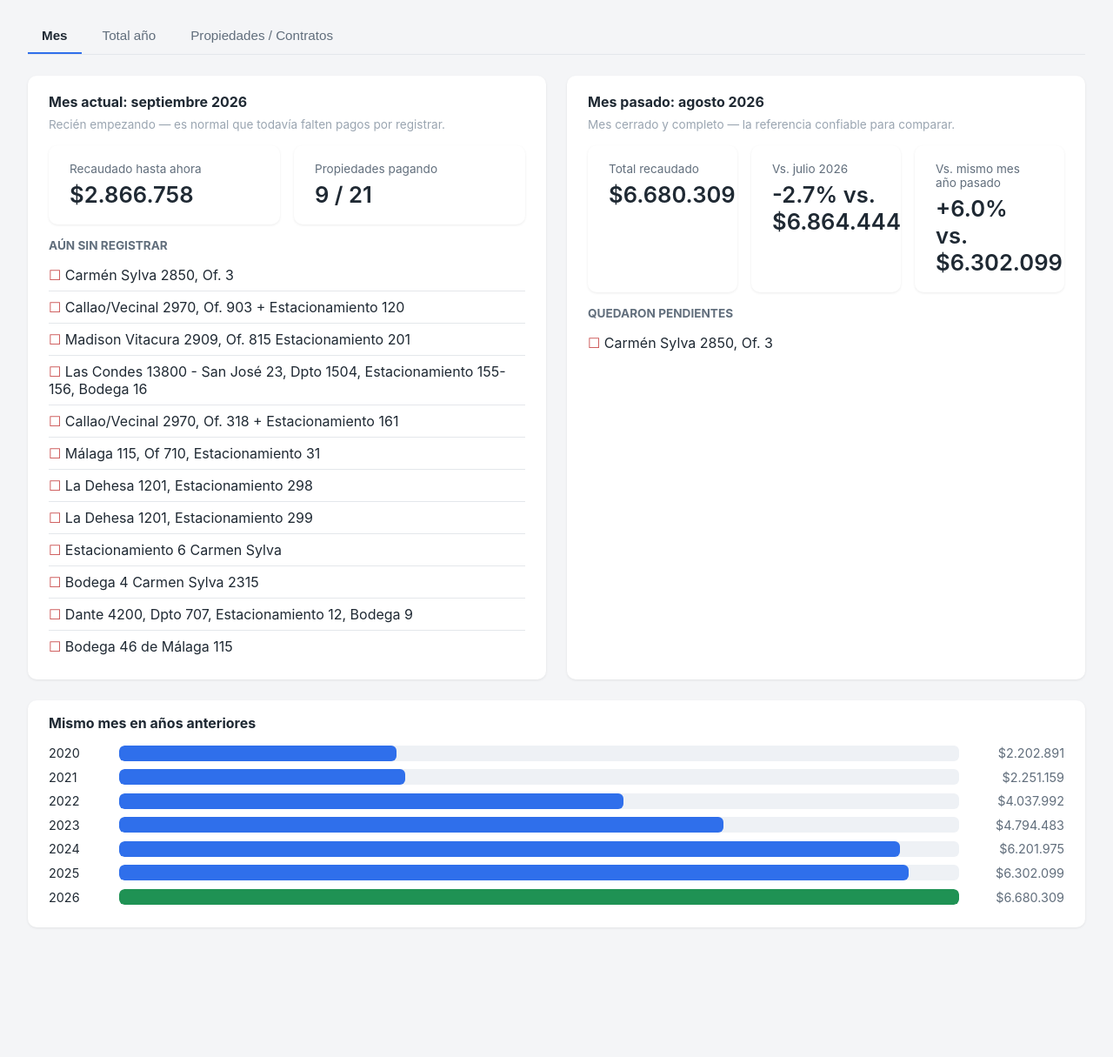
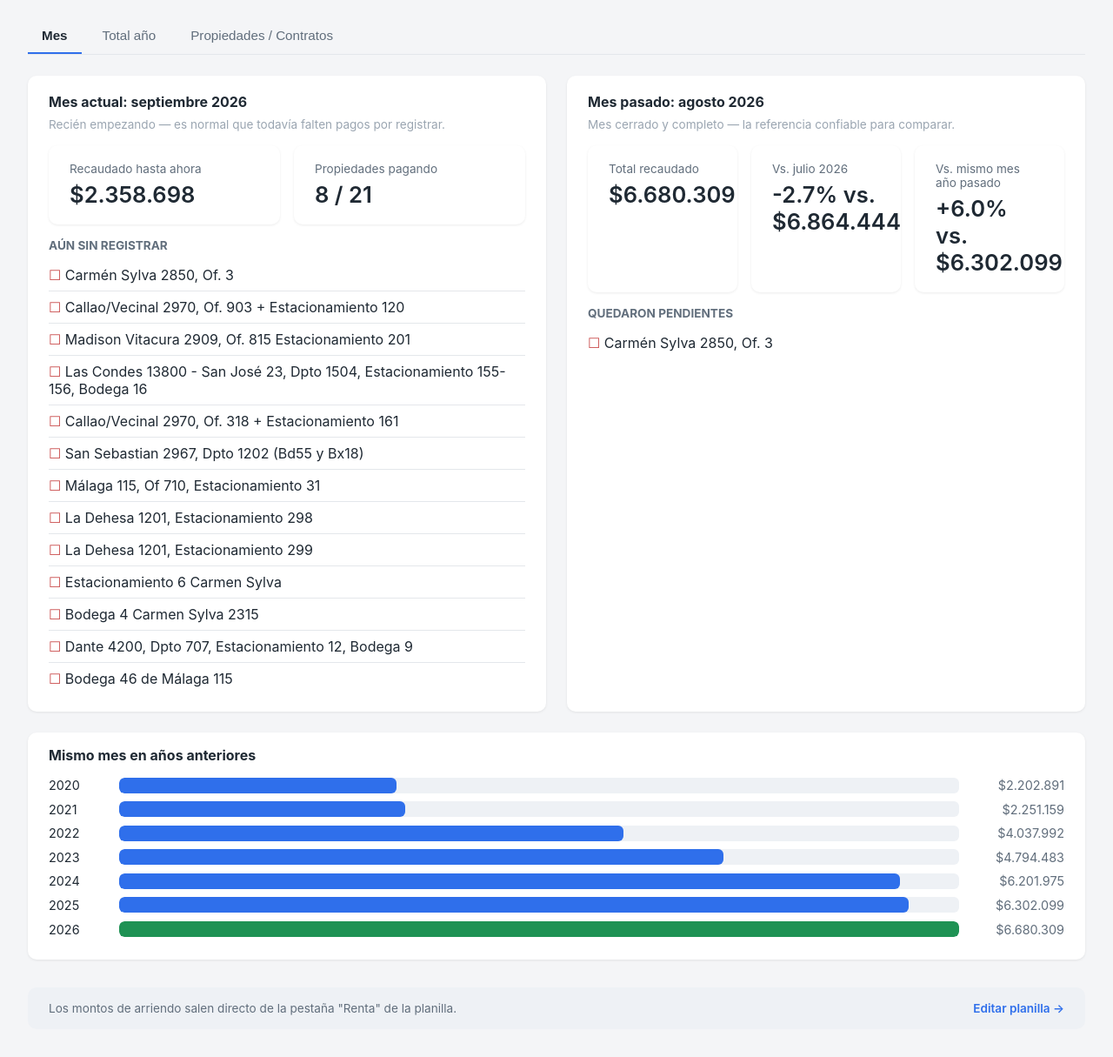
Before and after one commit to Vicente1087/dashboard-arriendos, a website with bundled scripts: page index.html in a window 1280 px wide. Shown: the part 99-1314 px from the top of the page at 87% size. Before the commit the page ends 1197 px from the top, so only its background shows below. Built offline with nearby package versions, Linux system fonts and the light colour scheme.

Commit message:
Agregar link al pie de pagina para editar la planilla directo en la pestana Renta

```diff
--- a/datos.js
+++ b/datos.js
@@ -1,14 +1,14 @@
 // Archivo generado automáticamente por actualizar-datos.js — no editar a mano.
-// Última actualización: 2026-09-02T08:19:42.219Z
+// Última actualización: 2026-09-03T00:06:18.324Z
 
-const ULTIMA_ACTUALIZACION = "2026-09-02T08:19:42.222Z";
+const ULTIMA_ACTUALIZACION = "2026-09-03T00:06:18.327Z";
 const TAB_MES = {
   "mesActual": "2026-09",
   "mesPasado": "2026-08",
   "mesAntesDelPasado": "2026-07",
   "actual": {
-    "total": 2866758,
-    "pagando": 9,
+    "total": 2358698,
+    "pagando": 8,
     "totalPropiedades": 21,
     "pendientes": [
       "Carmén Sylva 2850, Of. 3",
@@ -16,6 +16,7 @@ const TAB_MES = {
       "Madison Vitacura 2909, Of. 815 Estacionamiento 201",
       "Las Condes 13800 - San José 23, Dpto 1504, Estacionamiento 155-156, Bodega 16",
       "Callao/Vecinal 2970, Of. 318 + Estacionamiento 161",
+      "San Sebastian 2967, Dpto 1202 (Bd55 y Bx18)",
       "Málaga 115, Of 710, Estacionamiento 31",
       "La Dehesa 1201, Estacionamiento 298",
       "La Dehesa 1201, Estacionamiento 299",
--- a/index.html
+++ b/index.html
@@ -143,6 +143,11 @@
     </div>
   </section>
 
+  <footer class="pie-pagina">
+    <span>Los montos de arriendo salen directo de la pestaña "Renta" de la planilla.</span>
+    <a href="https://docs.google.com/spreadsheets/d/1KDYZCzRRFwuS0xHL9HHLTqhG120yDYWN/edit?usp=sharing#gid=549998238" target="_blank" rel="noopener">Editar planilla →</a>
+  </footer>
+
   <script src="datos.js"></script>
   <script src="contratos.js"></script>
   <script src="procesar.js"></script>
--- a/style.css
+++ b/style.css
@@ -486,3 +486,27 @@ h4 {
     font-size: 0.75rem;
   }
 }
+
+.pie-pagina {
+  display: flex;
+  justify-content: space-between;
+  align-items: center;
+  flex-wrap: wrap;
+  gap: 0.6rem;
+  margin-top: 2rem;
+  padding: 1rem 1.5rem;
+  background: #eef1f5;
+  border-radius: 10px;
+  font-size: 0.85rem;
+  color: #616e7c;
+}
+
+.pie-pagina a {
+  color: #2f6feb;
+  font-weight: 600;
+  text-decoration: none;
+}
+
+.pie-pagina a:hover {
+  text-decoration: underline;
+}
```
